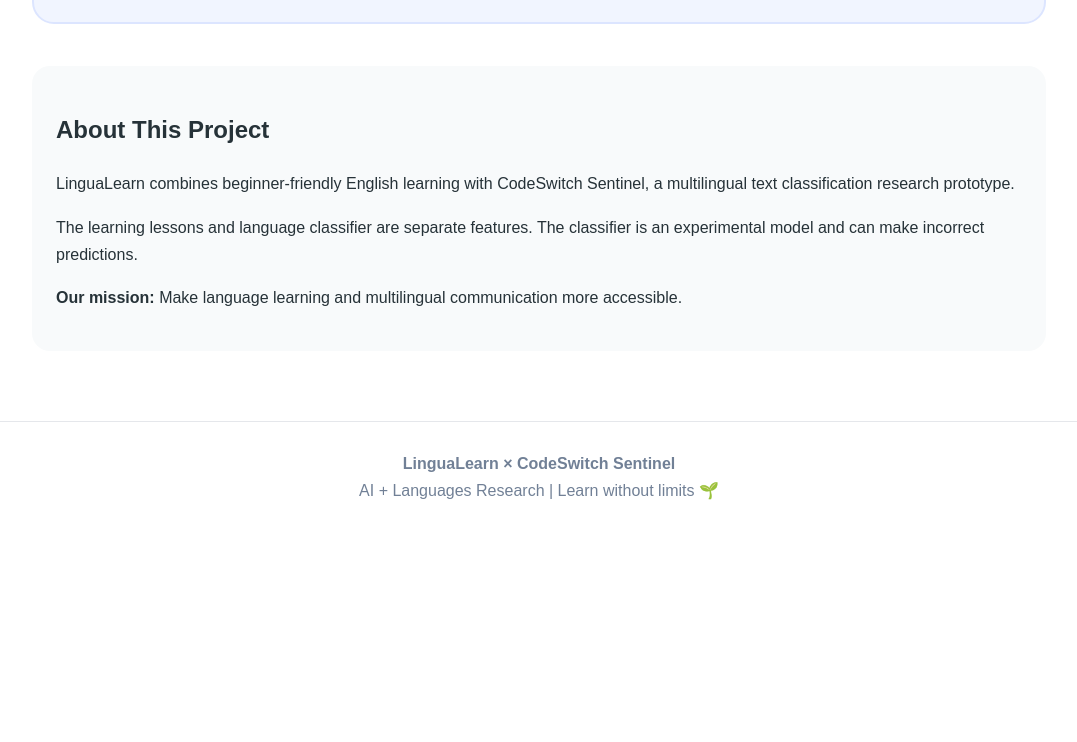
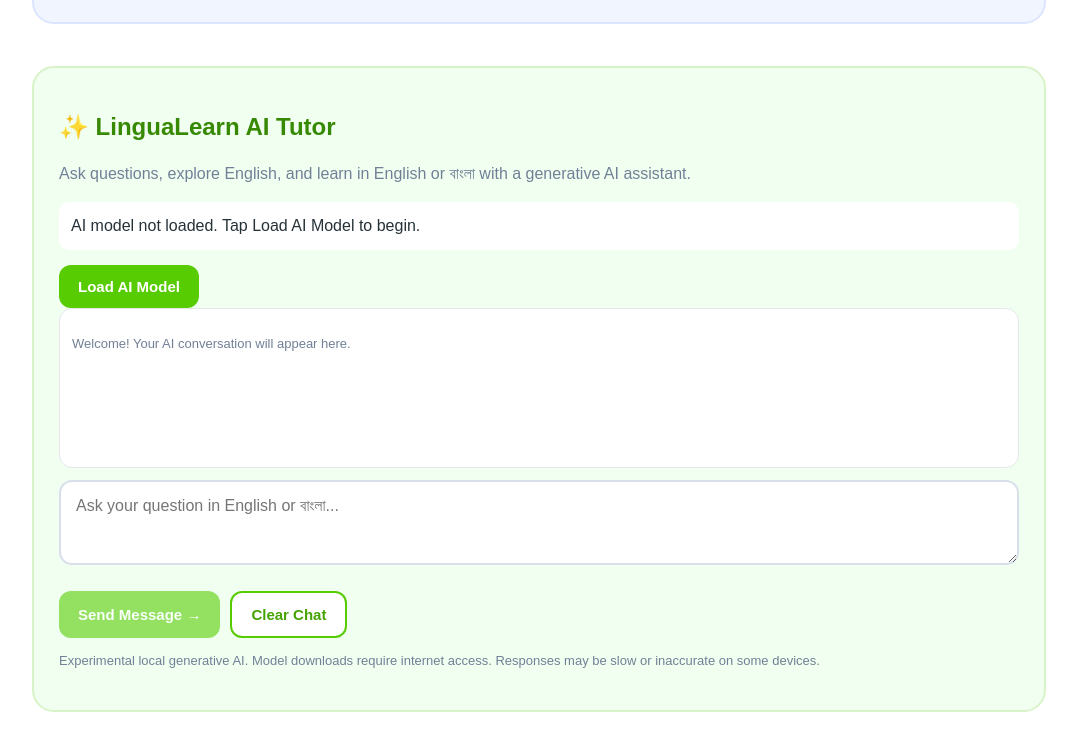
Before and after one commit to aigirl18yearsold/CodeSwitch-sentinel-, a plain HTML site: page index.html in a window 1280 px wide. Shown: the part 1638-2380 px from the top of the page, without its empty margins (101-1178 px from the left). Before the commit the page ends 2171 px from the top, so only its background shows below. Drawn offline with Linux system fonts and the light colour scheme.

Commit message:
Implement AI Tutor section in index.html
Added styles and HTML structure for AI Tutor feature.

```diff
--- a/index.html
+++ b/index.html
@@ -316,6 +316,76 @@ footer {
   line-height: 1.7;
 }
 
+/* LINGUALEARN AI TUTOR */
+
+.ai-tutor {
+    background: #f0fff0;
+    border: 2px solid #d8f3c8;
+    border-radius: 22px;
+    padding: 25px;
+}
+
+.ai-tutor h2 {
+    color: #368900;
+}
+
+.ai-status {
+    background: white;
+    padding: 12px;
+    border-radius: 10px;
+    margin: 15px 0;
+    line-height: 1.5;
+}
+
+.ai-chat {
+    background: white;
+    border: 1px solid var(--border);
+    border-radius: 13px;
+    min-height: 160px;
+    max-height: 350px;
+    overflow-y: auto;
+    padding: 12px;
+}
+
+.ai-message {
+    padding: 12px;
+    border-radius: 12px;
+    margin: 10px 0;
+    line-height: 1.6;
+    white-space: pre-wrap;
+    overflow-wrap: anywhere;
+}
+
+.ai-user {
+    background: #e8f0ff;
+}
+
+.ai-response {
+    background: #e9f9e5;
+}
+
+.ai-input {
+    min-height: 85px;
+    background: white;
+}
+
+.ai-actions {
+    display: flex;
+    gap: 10px;
+    flex-wrap: wrap;
+    margin-top: 10px;
+}
+
+.ai-actions button {
+    margin: 0;
+}
+
+.ai-small {
+    color: var(--muted);
+    font-size: 13px;
+    line-height: 1.6;
+  }
+
 @media(max-width:600px) {
   header { justify-content: center; }
   nav { justify-content: center; gap: 13px; }
@@ -329,12 +399,13 @@ footer {
 
 <header>
   <div class="logo">🌱 LinguaLearn</div>
-  <nav>
+    <nav>
     <a href="#home">Home</a>
     <a href="#lessons">Lessons</a>
     <a href="#practice">Practice</a>
     <a href="#detection">AI Detection</a>
-  </nav>
+    <a href="#ai-tutor">AI Tutor ✨</a>
+    </nav>
 </header>
 
 <main>
@@ -463,6 +534,57 @@ footer {
       Bangla and English together
     </div>
   </div>
+</section>
+
+<!-- GENERATIVE AI TUTOR -->
+<section class="section ai-tutor" id="ai-tutor">
+
+    <h2>✨ LinguaLearn AI Tutor</h2>
+
+    <p class="subtitle">
+        Ask questions, explore English, and learn in
+        English or বাংলা with a generative AI assistant.
+    </p>
+
+    <div class="ai-status"
+         id="aiStatus"
+         aria-live="polite">
+        AI model not loaded. Tap Load AI Model to begin.
+    </div>
+
+    <div class="ai-actions">
+        <button id="aiLoadButton">
+            Load AI Model
+        </button>
+    </div>
+
+    <div class="ai-chat" id="aiChat" aria-live="polite">
+        <p class="ai-small">
+            Welcome! Your AI conversation will appear here.
+        </p>
+    </div>
+
+    <textarea
+        id="aiQuestion"
+        class="ai-input"
+        placeholder="Ask your question in English or বাংলা..."
+    ></textarea>
+
+    <div class="ai-actions">
+        <button id="aiSendButton" disabled>
+            Send Message →
+        </button>
+        <button id="aiClearButton" class="secondary-btn">
+            Clear Chat
+        </button>
+    </div>
+
+    <p class="ai-small">
+        Experimental local generative AI.
+        Model downloads require internet access.
+        Responses may be slow or inaccurate on some devices.
+    </p>
+
 </section>
 
 <!-- ABOUT -->
```
